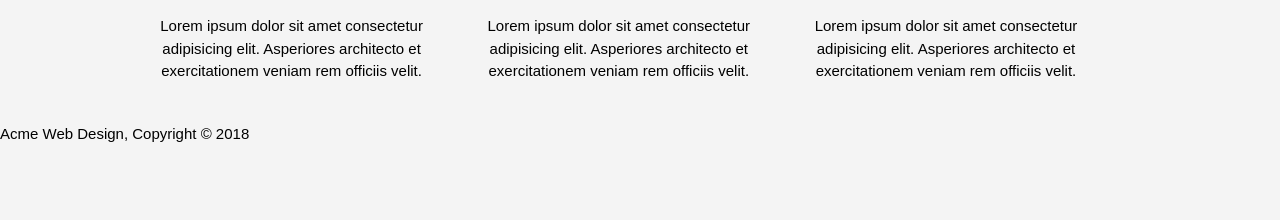
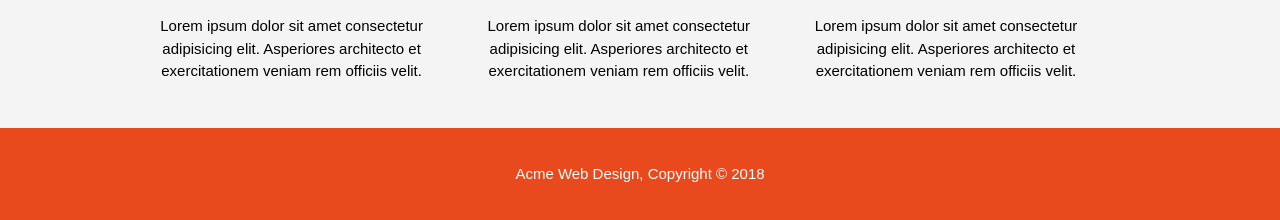
Before and after one commit to formylabschool/build-web-responsive, a plain HTML site: page index.html in a window 1280 px wide. Shown: the part 777-997 px from the top of the page. Before the commit the page ends 937 px from the top, so only its background shows below. Drawn offline with Linux system fonts and the light colour scheme.

Commit message:
modified css footer

```diff
--- a/css/style.css
+++ b/css/style.css
@@ -133,5 +133,12 @@ header a:hover{
 
 #boxes .box img{
     width: 90px;
+}
 
+footer{
+    padding: 20px;
+    margin-top: 20px;
+    color: #ffffff;
+    background-color: #e8491d;
+    text-align: center;
 }
```
